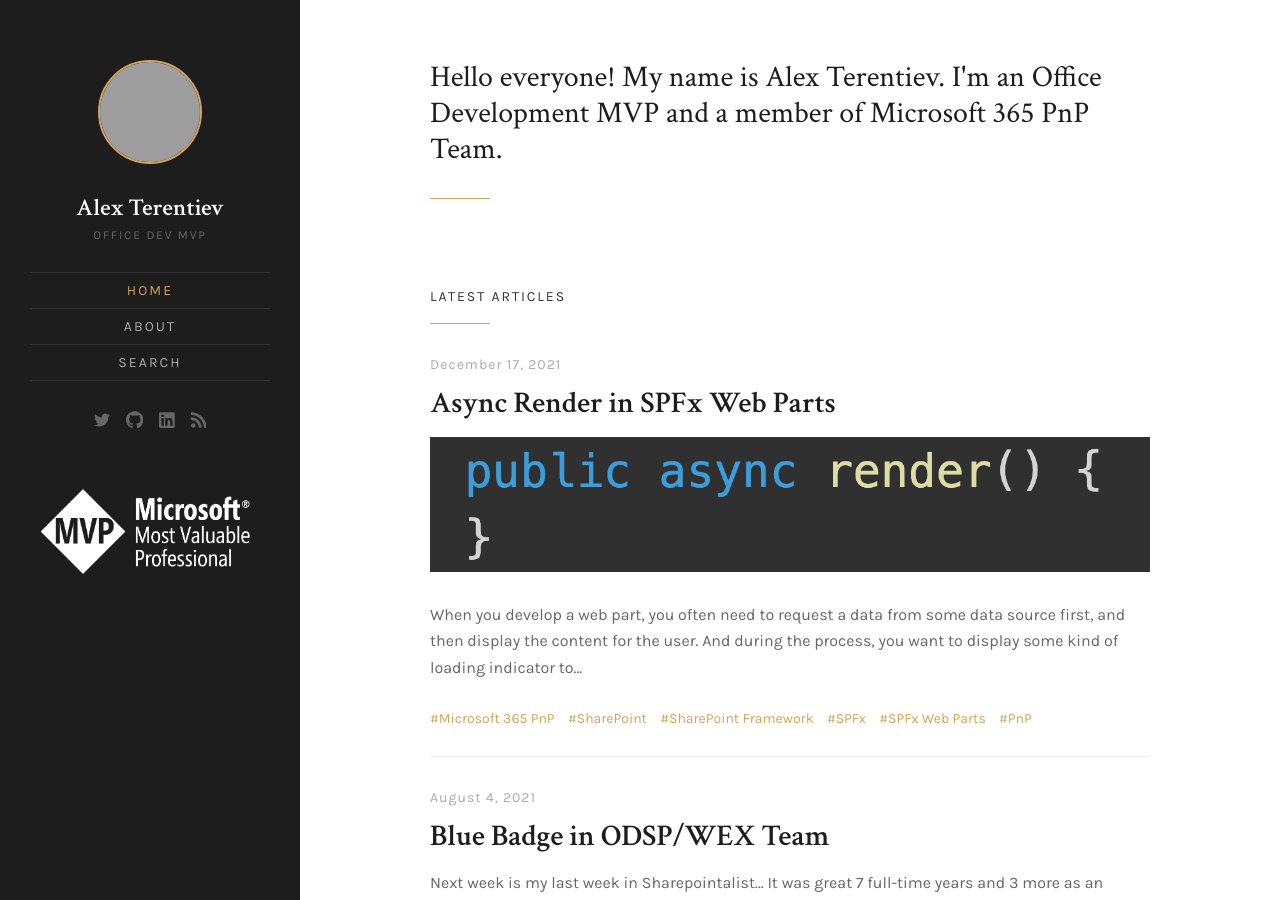
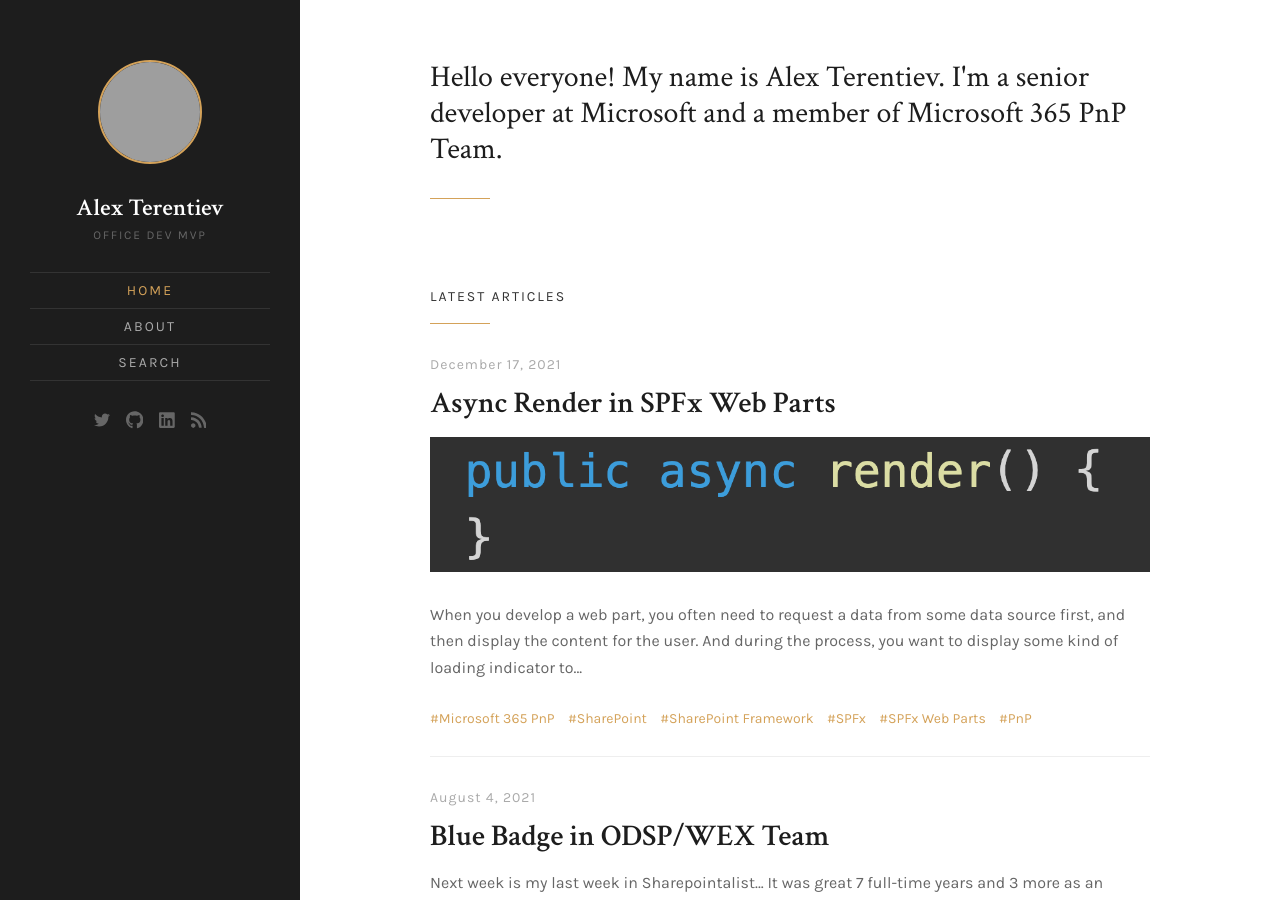
Before and after one commit to AJIXuMuK/AJIXuMuK.github.io, a Jekyll site: the page built from index.html, in a window 1280 px wide and 900 px high, cut to the strip 0-900 px from the top of the window. Built offline with Jekyll 4.4.1, drawn with Linux system fonts in a browser that asks for light colours; the list of posts is cut into pages by our own code; grey boxes are pictures that could not be loaded.

Commit message:
remove mvp

```diff
--- a/_config.yml
+++ b/_config.yml
@@ -6,12 +6,12 @@
 logo:
 # Author image is used in site sidebar and greetings in the home page hero text
 author_image: 'authorimage.jpg'
-author_greetings: "Hello everyone! My name is Alex Terentiev. I'm an Office Development MVP and a member of Microsoft 365 PnP Team."
+author_greetings: "Hello everyone! My name is Alex Terentiev. I'm a senior developer at Microsoft and a member of Microsoft 365 PnP Team."
 author_name: 'Alex Terentiev'
 author:
   name: 'Alex Terentiev'
   image: 'authorimage.jpg'
-  greetings: "Hello everyone! My name is Alex Terentiev. I'm an Office Development MVP and a member of Microsoft 365 PnP Team."
+  greetings: "Hello everyone! My name is Alex Terentiev. I'm  a senior developer at Microsoft and a member of Microsoft 365 PnP Team."
 favicon: 'assets/images/favicon.ico'
 baseurl:
 #production_url: https://royce.netlify.com/
--- a/_includes/header.html
+++ b/_includes/header.html
@@ -44,7 +44,6 @@
                     </div><!-- .site-nav-inside -->
                 </div><!-- .site-nav-wrap -->
             </nav><!-- .site-navigation -->
-            <img class="mvp" src="{{ site.baseurl }}/assets/images/MVP_Logo_Horizontal_Secondary_Black_CMYK_300ppi.png" />
         </div><!-- .site-header-inside -->
     </div><!-- .site-header-wrap -->
 </header><!-- .site-header -->
```
Also changed, not shown: about.md (+2 -5 lines).
